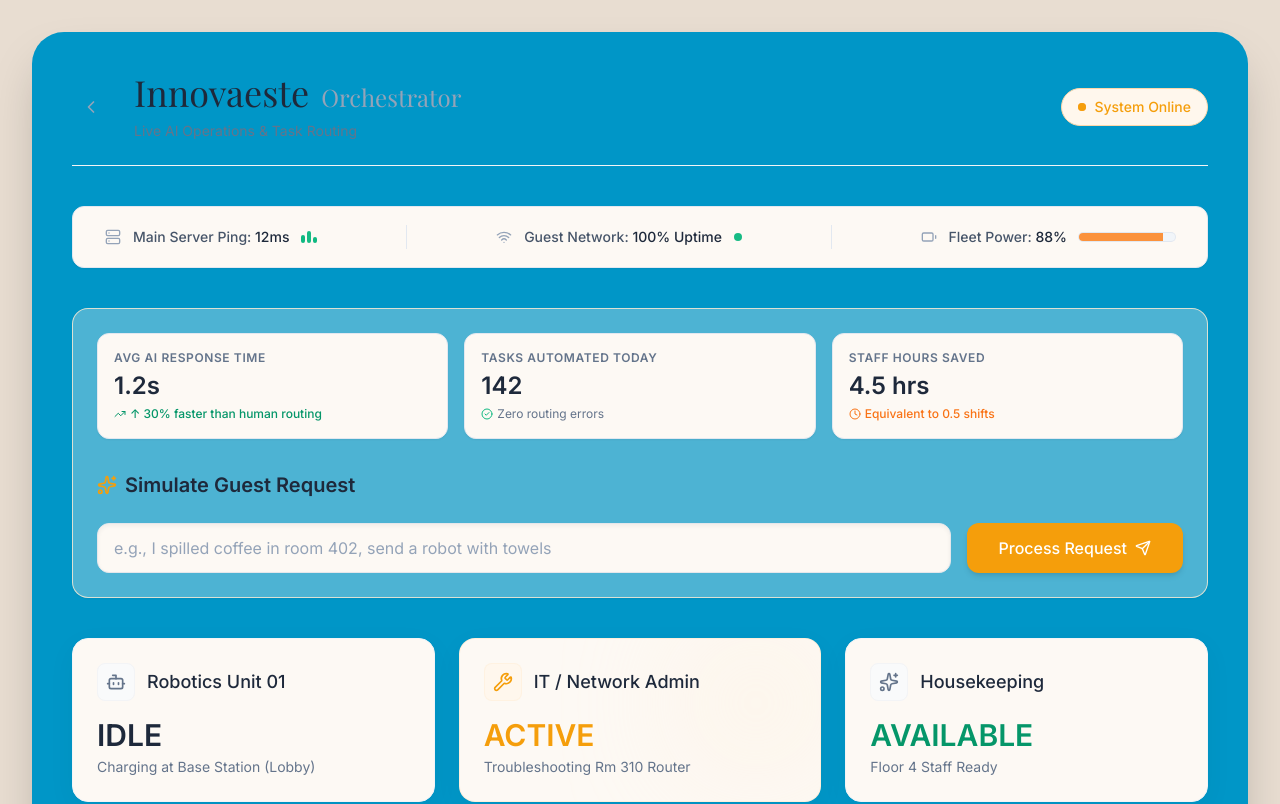
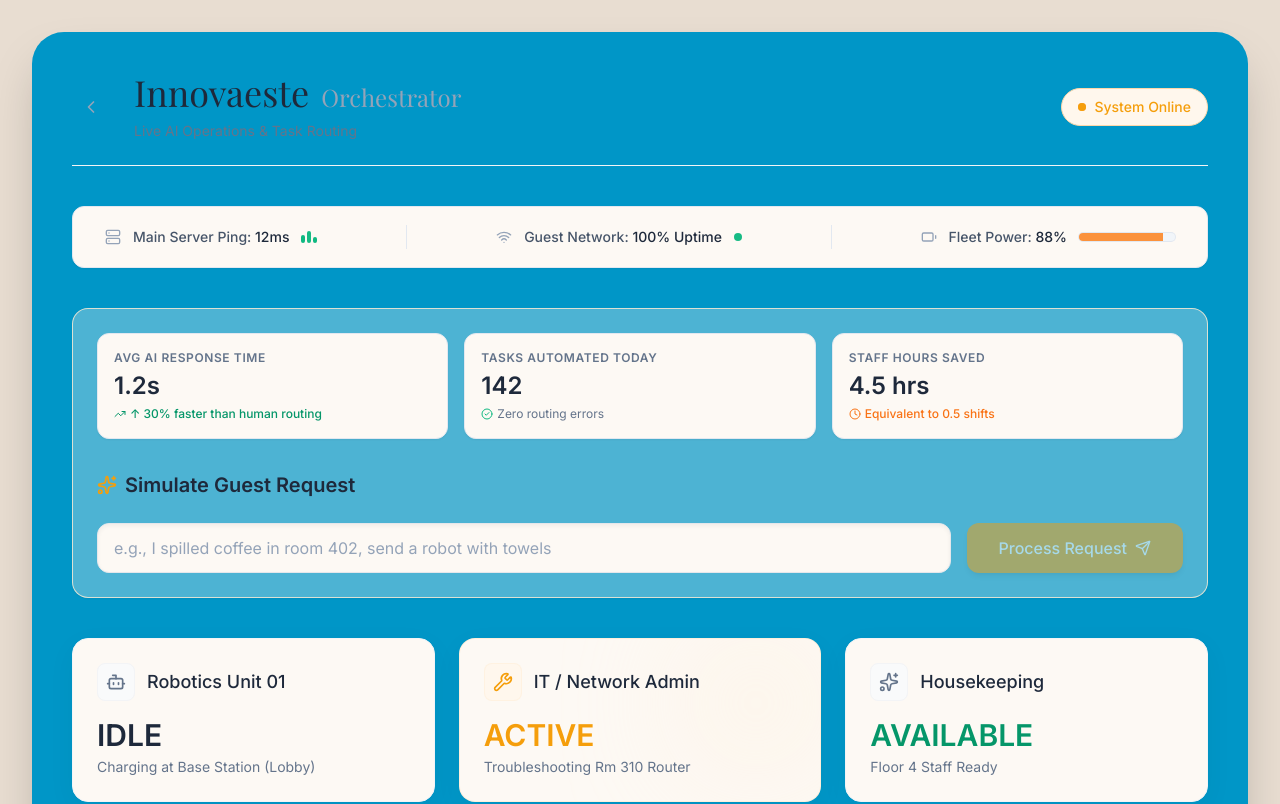
Before and after one commit to KadsSar/innovaeste-core, a React (Vite) app: page /dashboard in a window 1280 px wide. Shown: the top 804 px of the page. Built offline with nearby package versions, Linux system fonts and the light colour scheme; a web font is replaced by a local one.

Commit message:
refactor: update Dashboard UI and synchronize Vite dependency cache

```diff
--- a/src/pages/Dashboard.tsx
+++ b/src/pages/Dashboard.tsx
@@ -1,8 +1,31 @@
 import { Sparkles, Send, Bot, Wrench, Clock, CheckCircle2, ChevronLeft, Server, Wifi, Battery, TrendingUp } from 'lucide-react';
 import { Link } from 'react-router-dom';
+import { useState } from 'react';
+import { supabase } from '../lib/supabase';
 import LiveHotelMap from '../components/LiveHotelMap';
 
 export default function Dashboard() {
+  const [requestText, setRequestText] = useState("");
+  const [isSubmitting, setIsSubmitting] = useState(false);
+
+  const handleProcessRequest = async () => {
+    if (!requestText.trim()) return;
+
+    setIsSubmitting(true);
+    try {
+      const { error } = await supabase.from('service_requests').insert([{ guest_text: requestText }]);
+      if (error) {
+        console.error('Error inserting request:', error);
+      } else {
+        setRequestText("");
+      }
+    } catch (err) {
+      console.error('Unexpected error:', err);
+    } finally {
+      setIsSubmitting(false);
+    }
+  };
+
   return (
     <div className="min-h-screen font-sans text-slate-800 p-4 sm:p-8" style={{ backgroundColor: '#e8ddd1' }}>
       <div className="app-container max-w-7xl mx-auto bg-[#F9F8F3] rounded-[2rem] p-6 sm:p-10 shadow-2xl space-y-10">
@@ -102,11 +125,20 @@ export default function Dashboard() {
           <div className="flex flex-col md:flex-row gap-4">
             <input
               type="text"
+              value={requestText}
+              onChange={(e) => setRequestText(e.target.value)}
+              onKeyDown={(e) => {
+                if (e.key === 'Enter') handleProcessRequest();
+              }}
               placeholder="e.g., I spilled coffee in room 402, send a robot with towels"
               className="flex-1 border border-gray-200 rounded-xl px-4 py-3 text-slate-800 placeholder-slate-400 focus:outline-none focus:ring-2 focus:ring-orange-200 transition-all font-sans shadow-inner" style={{ backgroundColor: '#fdf9f4' }}
             />
-            <button className="flex items-center justify-center space-x-2 bg-accent-orange hover:bg-orange-500 active:bg-orange-600 text-white px-8 py-3 rounded-xl font-medium transition-all shadow-md hover:shadow-orange-500/20 active:translate-y-[1px]">
-              <span>Process Request</span>
+            <button
+              onClick={handleProcessRequest}
+              disabled={isSubmitting || !requestText.trim()}
+              className="flex items-center justify-center space-x-2 bg-accent-orange hover:bg-orange-500 active:bg-orange-600 text-white px-8 py-3 rounded-xl font-medium transition-all shadow-md hover:shadow-orange-500/20 active:translate-y-[1px] disabled:opacity-50 disabled:cursor-not-allowed"
+            >
+              <span>{isSubmitting ? "Sending..." : "Process Request"}</span>
               <Send className="w-4 h-4 ml-1" />
             </button>
           </div>
```
